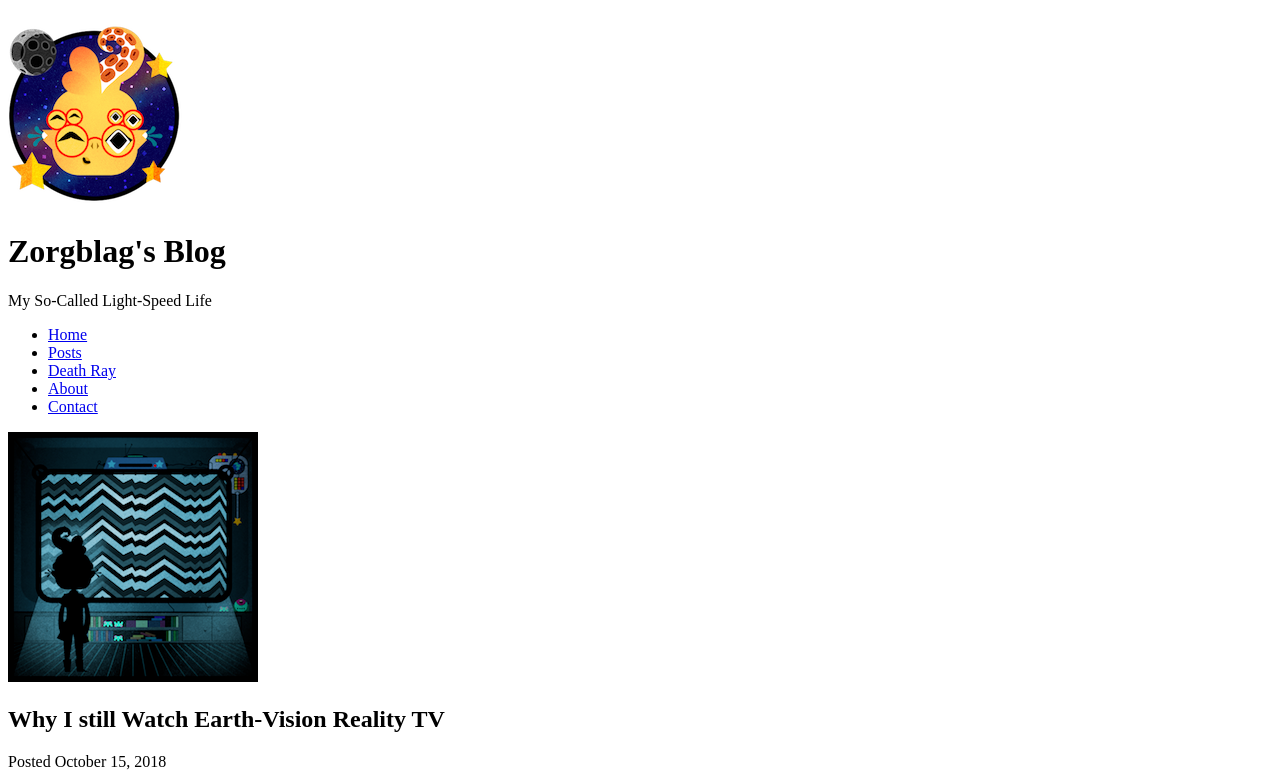
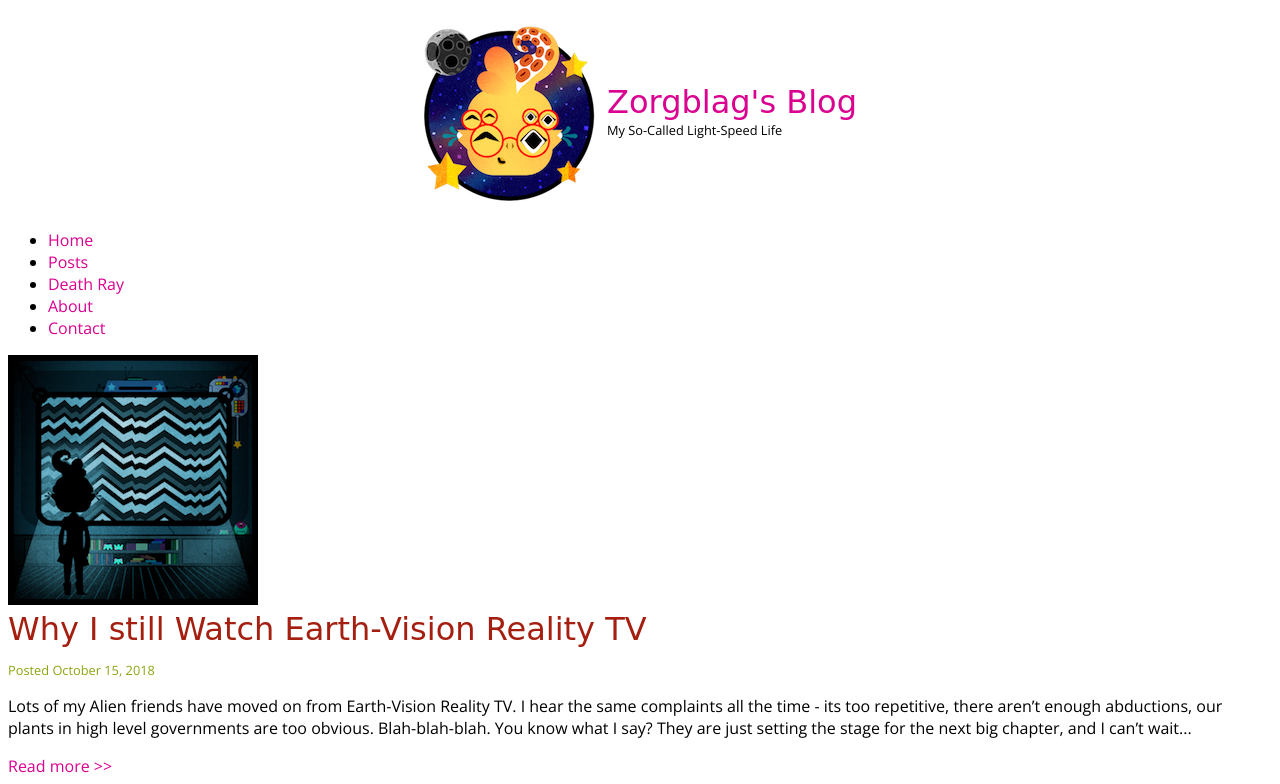
Before and after one commit to tony-ojeda/blog_alien, a plain HTML site: page index.html in a window 1280 px wide. Shown: the top 784 px of the page. Drawn offline with nearby package versions, Linux system fonts and the light colour scheme; a web font is replaced by a local one.

Commit message:
feature: header

```diff
--- a/css/styles.css
+++ b/css/styles.css
@@ -46,3 +46,24 @@ footer {
     text-align: center;
     font-size: 0.8rem;
 }
+
+header {
+    display: flex;
+    width: 100%;
+    justify-content: center;
+    align-items: center;
+}
+
+.rightheader {
+    margin-left: 10px;
+}
+
+.rightheader h1 {
+    color: #DA0090;
+    margin: 0;
+}
+
+.rightheader p {
+    margin: 0;
+    font-size: .8rem;
+}
--- a/index.html
+++ b/index.html
@@ -5,6 +5,7 @@
     <meta charset="UTF-8">
     <meta name="viewport" content="width=device-width, initial-scale=1.0">
     <link href="https://fonts.googleapis.com/css?family=Kavivanar|Open+Sans" rel="stylesheet">
+    <link rel="stylesheet" href="css/styles.css">
     <title>Alien Blog</title>
 </head>
 
```
